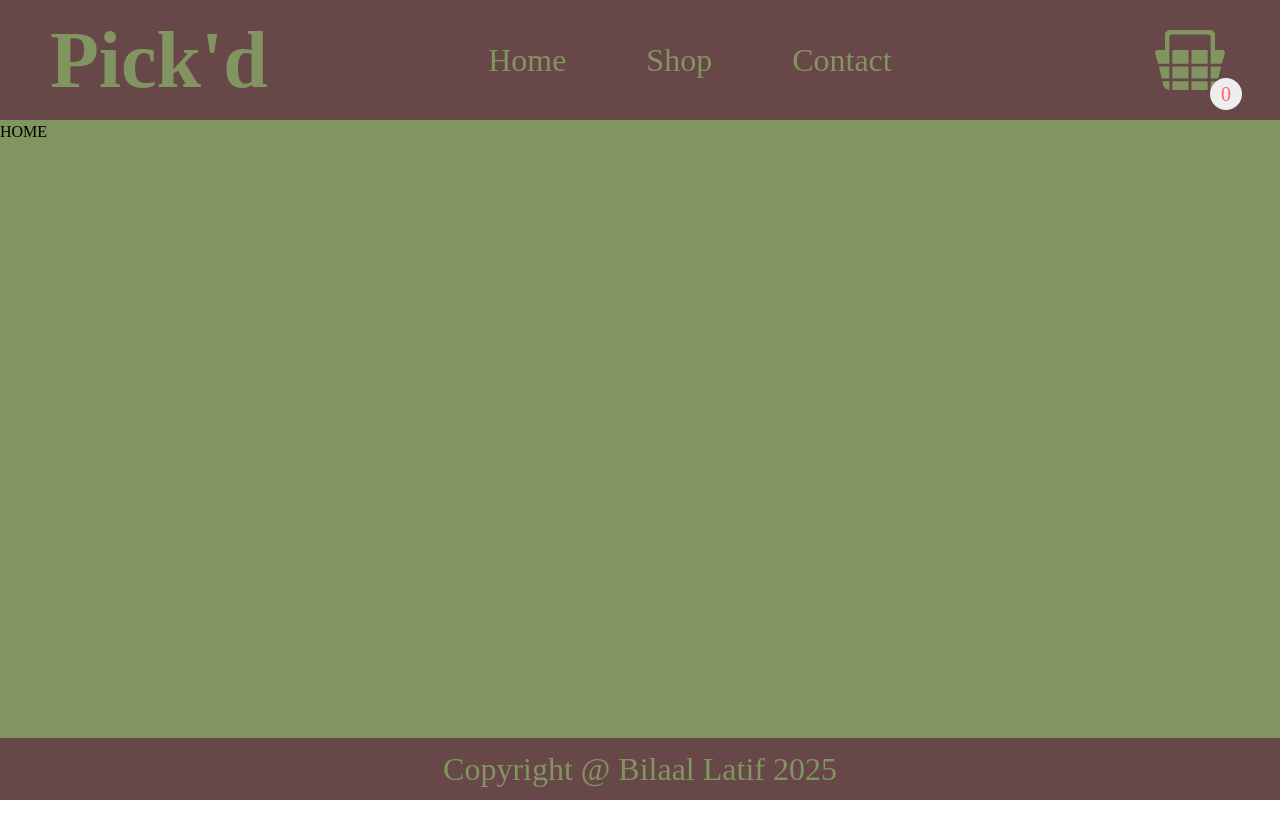
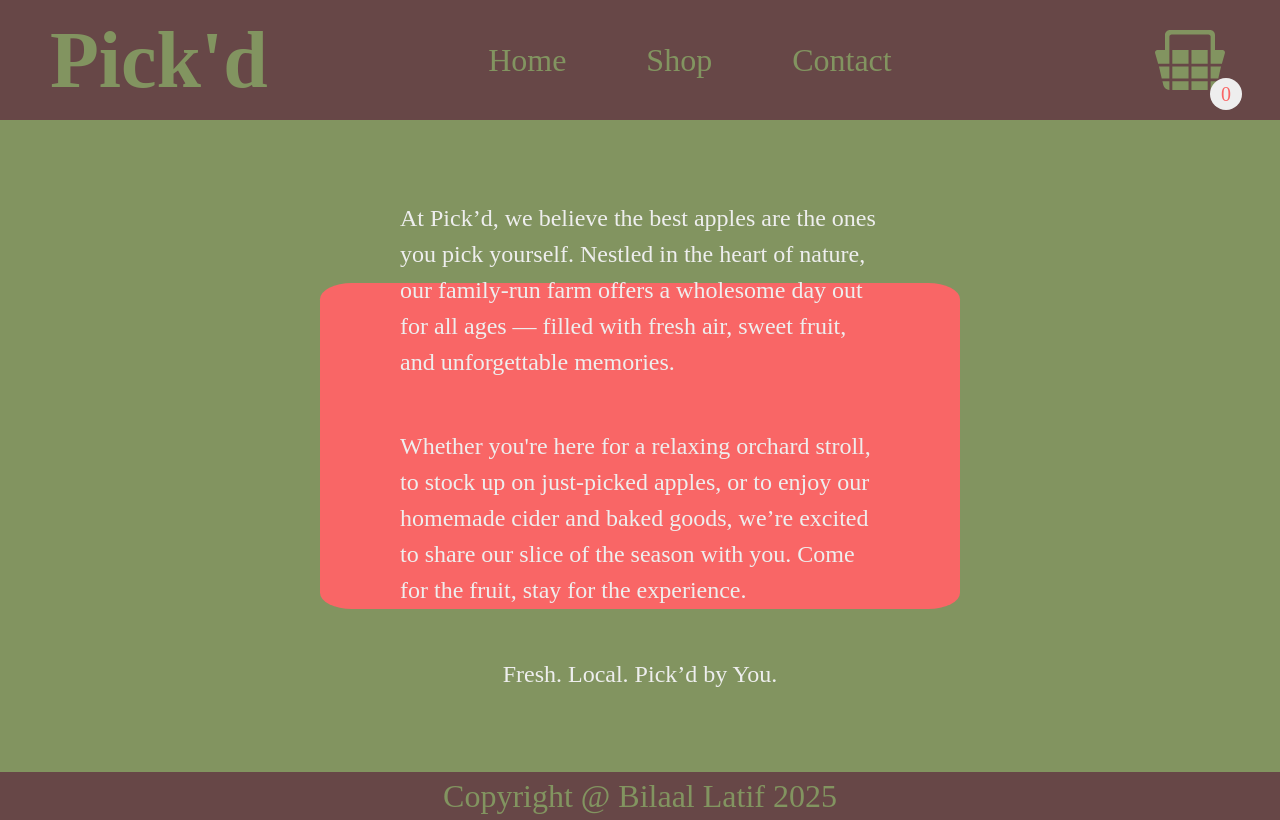
Before and after one commit to bilaallatif/shopping-cart, a React (Vite) app: page /home in a window 1280 px wide. Built offline with nearby package versions, Linux system fonts and the light colour scheme; a web font is replaced by a local one.

Commit message:
Added home stuff

```diff
--- a/src/components/Home.tsx
+++ b/src/components/Home.tsx
@@ -1,5 +1,46 @@
+import { styled } from "styled-components";
 import type { BaseProps } from "../main.tsx";
 
-export const Home = ({ className }: BaseProps) => {
-  return <div className={className}>HOME</div>;
-};
+const Info = styled.div((props) => ({
+  height: "50%",
+  width: "50%",
+  borderRadius: "5%",
+  backgroundColor: props.theme.colours.red,
+  color: props.theme.colours.white,
+  fontSize: "1.5rem",
+
+  padding: "5rem",
+
+  display: "flex",
+  justifyContent: "center",
+  alignItems: "center",
+  flexDirection: "column",
+  gap: "3rem",
+}));
+
+export const Home = styled(({ className }: BaseProps) => {
+  return (
+    <div className={className}>
+      <Info>
+        <div>
+          At Pick’d, we believe the best apples are the ones you pick yourself.
+          Nestled in the heart of nature, our family-run farm offers a wholesome
+          day out for all ages — filled with fresh air, sweet fruit, and
+          unforgettable memories.
+        </div>
+        <div>
+          Whether you're here for a relaxing orchard stroll, to stock up on
+          just-picked apples, or to enjoy our homemade cider and baked goods,
+          we’re excited to share our slice of the season with you. Come for the
+          fruit, stay for the experience.
+        </div>
+        <div>Fresh. Local. Pick’d by You.</div>
+      </Info>
+    </div>
+  );
+})({
+  display: "flex",
+  height: "100%",
+  justifyContent: "center",
+  alignItems: "center",
+});
```
